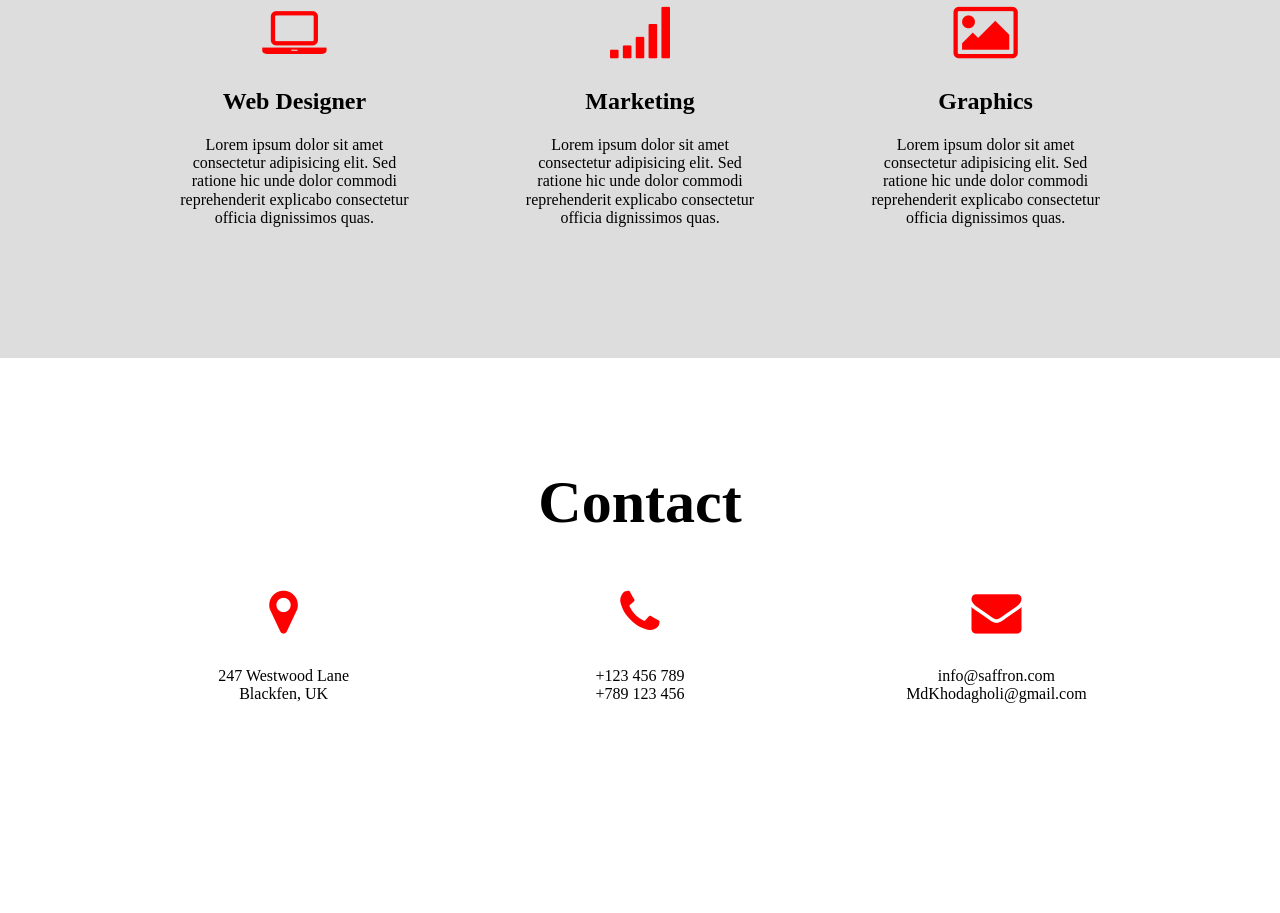
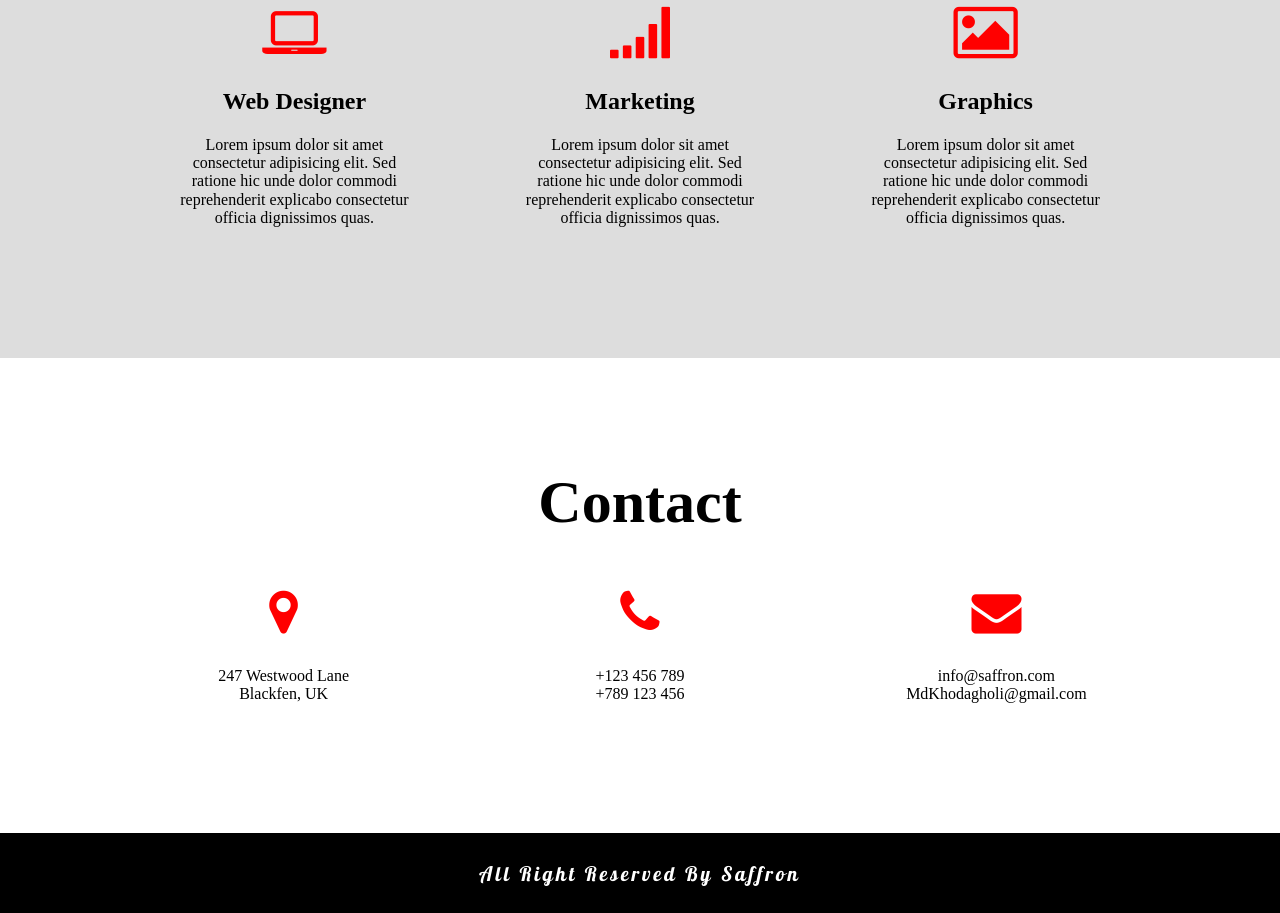
Before and after one commit to MKhodagholi/Saffron, a plain HTML site: page index.html in a window 1280 px wide. Shown: the part 1635-2548 px from the top of the page. Before the commit the page ends 2468 px from the top, so only its background shows below. Drawn offline with Linux system fonts and the light colour scheme.

Commit message:
add footer

```diff
--- a/index.html
+++ b/index.html
@@ -38,7 +38,7 @@
     </section>
 
     <section class="about-area" id="about">
-        <h3 class="section-title">About Us</h3>
+        <h3 class="section-title about">About Us</h3>
         <ul class="about-content">
             <li class="about-left"></li>
             <li class="about-right">
@@ -50,7 +50,7 @@
     </section>
 
     <section class="services-area" id="services">
-        <h3 class="section-title">Services</h3>
+        <h3 class="section-title services">Services</h3>
         <ul class="services-content">
             <li>
                 <i class="fa fa-laptop"></i>
@@ -100,5 +100,9 @@
             </li>
         </ul>
     </section>
+
+    <footer>
+        <p>All Right Reserved by Saffron</p>
+    </footer>
 </body>
 </html>
--- a/stylesheet.css
+++ b/stylesheet.css
@@ -256,6 +256,27 @@ ul.contact-content {
     END CONTACT AREA STYLE
 ----------------------------------------------- */
 
+/* -----------------------------------------------
+    START FOOTER AREA STYLE
+----------------------------------------------- */
+footer {
+    background-color: black;
+    color: white;
+    display: flex;
+    justify-content: center;
+    font-family: "Lobster";
+    flex-direction: column;
+    height: 80px;
+    align-items: center;
+    text-transform: capitalize;
+    font-size: 20px;
+    letter-spacing: 3px;
+}
+/* -----------------------------------------------
+    START FOOTER AREA STYLE
+----------------------------------------------- */
+
+
 @media screen and (max-width: 1120px) {
     header {
         padding: 20px 50px;
```
